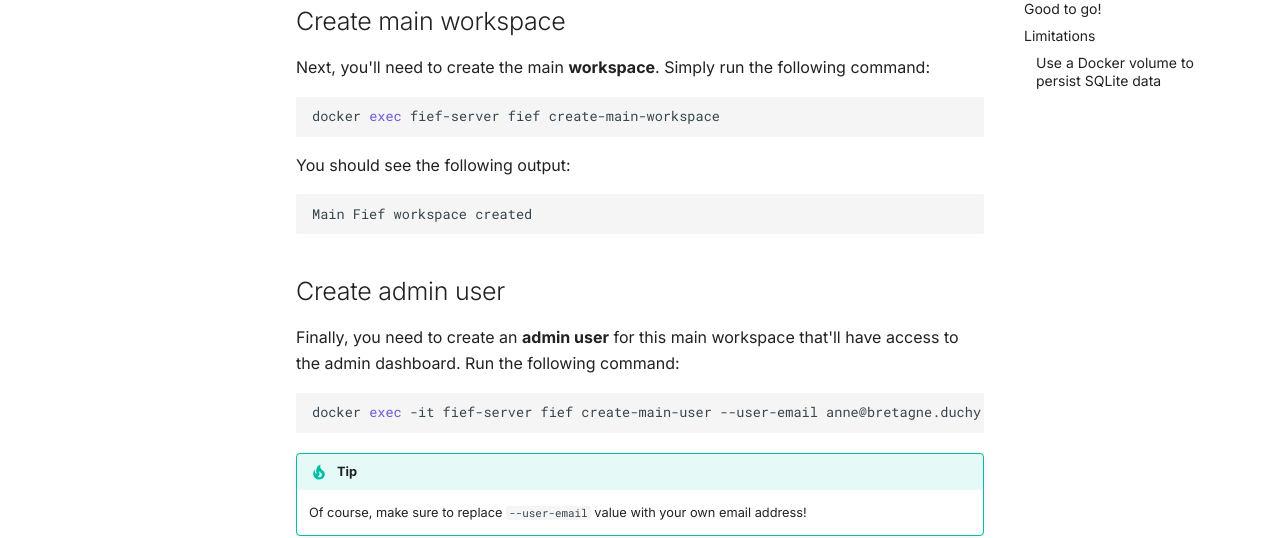
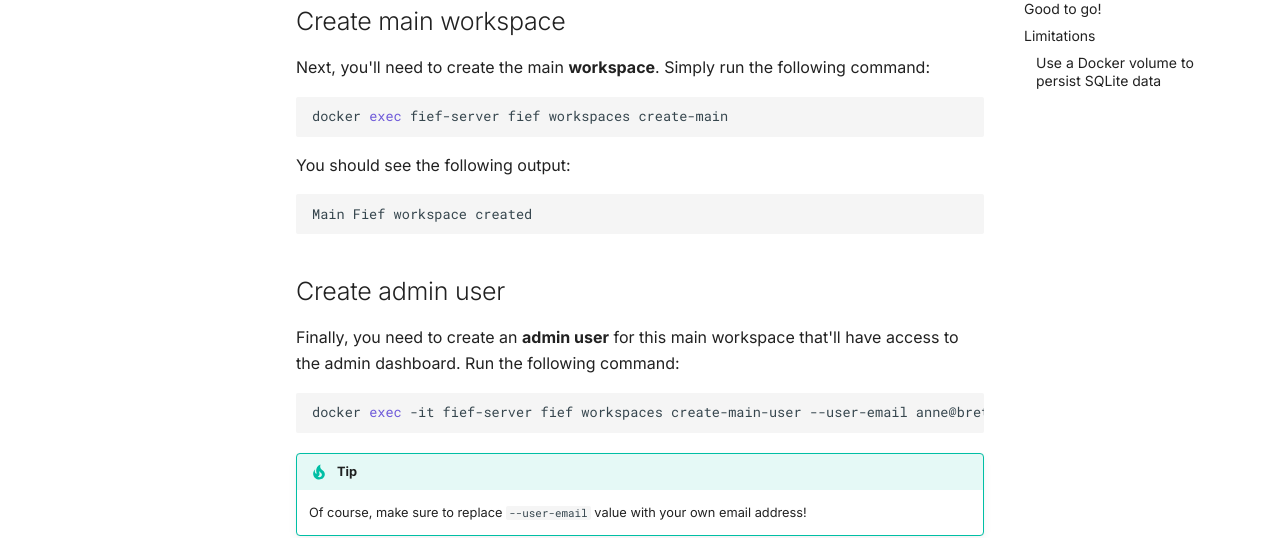
Before and after one commit to fief-dev/docs, an MkDocs documentation site: the page built from docs/self-hosting/quickstart.md, in a window 1280 px wide and 900 px high, scrolled down 730 px. Shown: the part 153-691 px from the top of the window. Built offline with MkDocs 1.6.1 and Material for MkDocs 9.7.7, drawn with Linux system fonts in a browser that asks for light colours.

Commit message:
Update CLI commands in quickstart

````diff
--- a/docs/self-hosting/quickstart.md
+++ b/docs/self-hosting/quickstart.md
@@ -37,7 +37,7 @@ docker run \
 Next, you'll need to create the main **workspace**. Simply run the following command:
 
 ```bash
-docker exec fief-server fief create-main-workspace
+docker exec fief-server fief workspaces create-main
 ```
 
 You should see the following output:
@@ -51,7 +51,7 @@ Main Fief workspace created
 Finally, you need to create an **admin user** for this main workspace that'll have access to the admin dashboard. Run the following command:
 
 ```bash
-docker exec -it fief-server fief create-main-user --user-email anne@bretagne.duchy
+docker exec -it fief-server fief workspaces create-main-user --user-email anne@bretagne.duchy
 ```
 
 !!! tip
````
